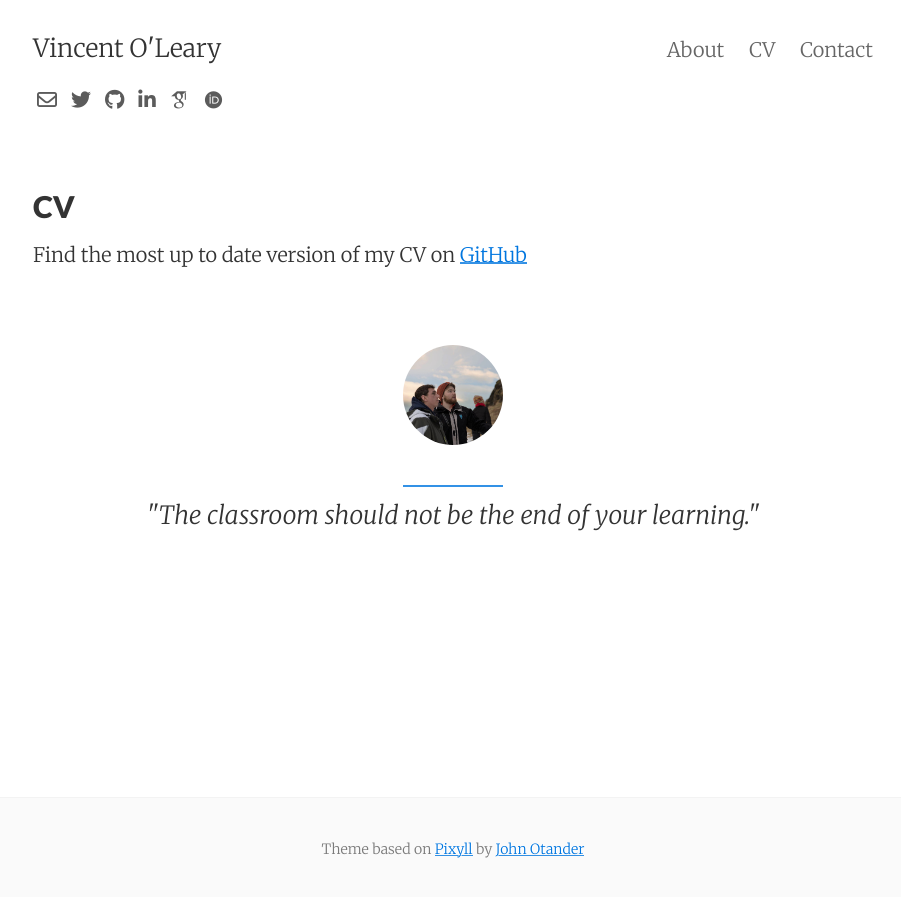
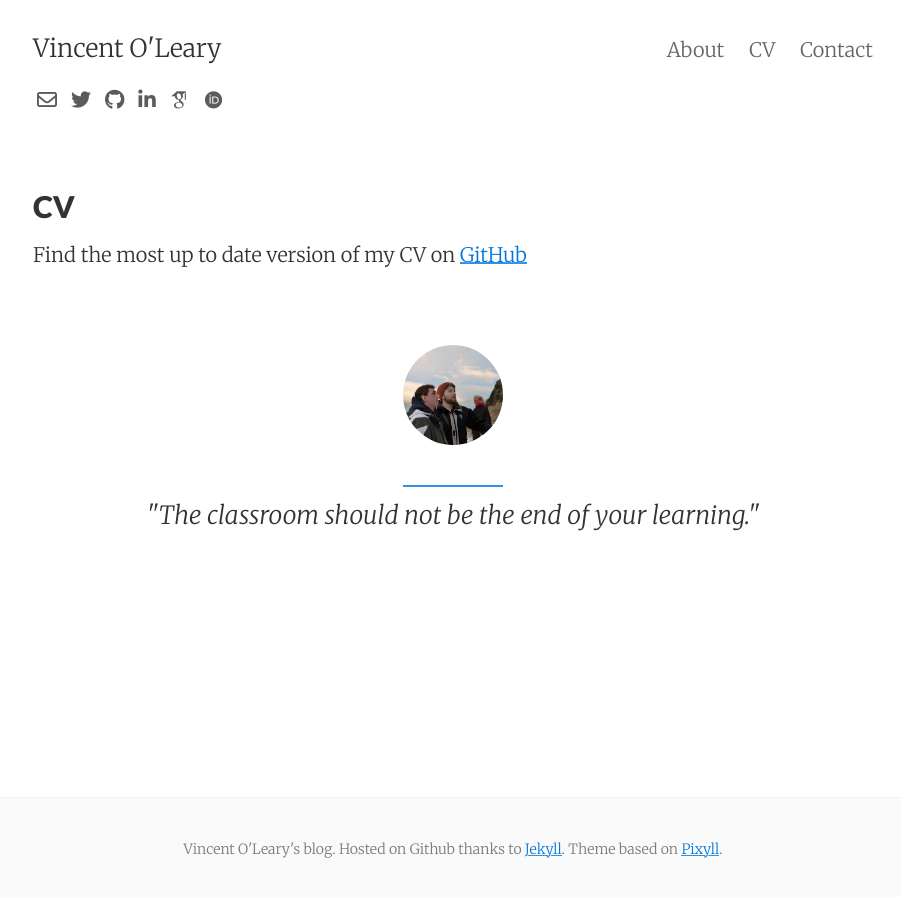
Before and after one commit to MonroeMegalonyx/vjoleary.github.io, a Jekyll site: the page built from cv.html, in a window 1280 px wide. Shown: the top 897 px of the page, without its empty margins (187-1088 px from the left). Built offline with Jekyll 4.4.1, drawn with Linux system fonts in a browser that asks for light colours; nearby versions of some CDN libraries; some web fonts are replaced.

Commit message:
Updated footer description

```diff
--- a/_includes/footer.html
+++ b/_includes/footer.html
@@ -1,7 +1,7 @@
 <footer class="center">
   <div class="measure">
     <small>
-      Theme based on <a href="https://github.com/johnotander/pixyll">Pixyll</a> by <a href="http://johnotander.com">John Otander</a>
+      Vincent O'Leary's blog. Hosted on Github thanks to <a href="https://jekyllrb.com/">Jekyll</a>. Theme based on <a href="https://github.com/johnotander/pixyll">Pixyll</a>.
     </small>
   </div>
 </footer>
```
